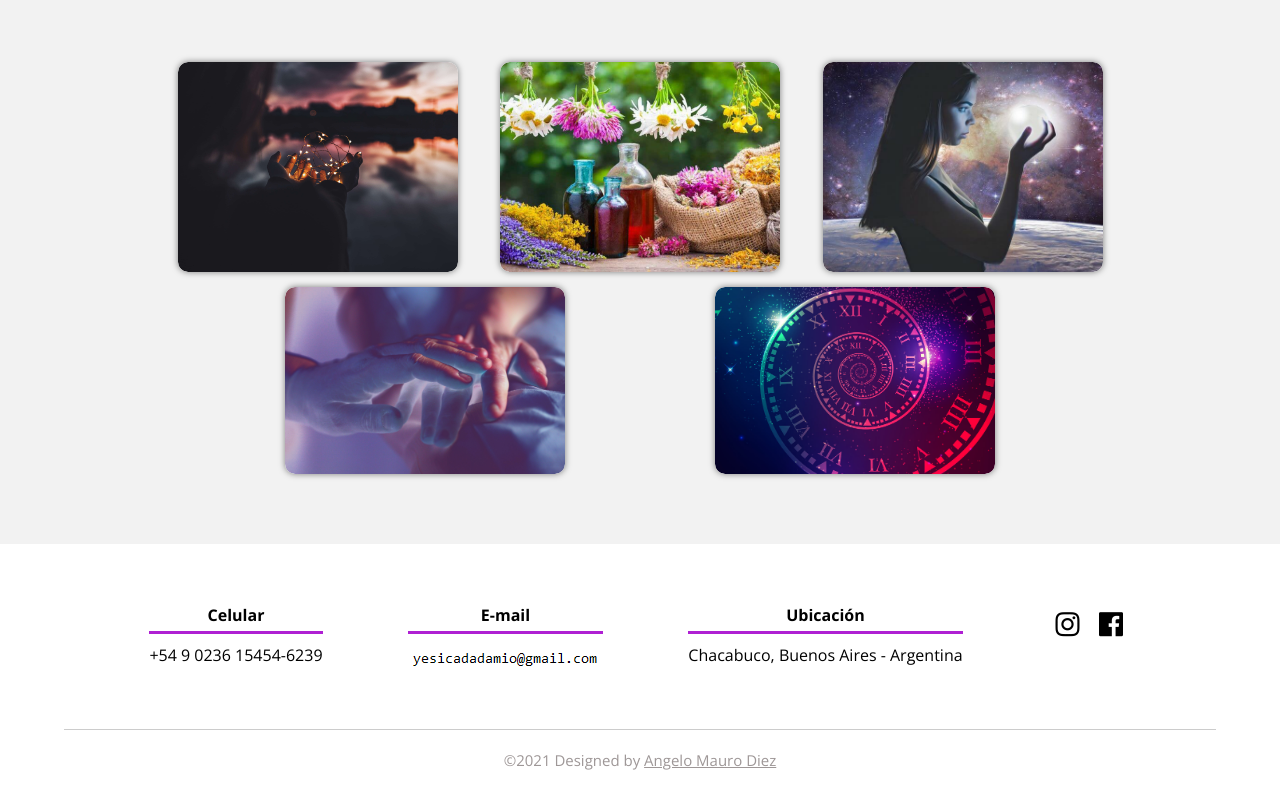
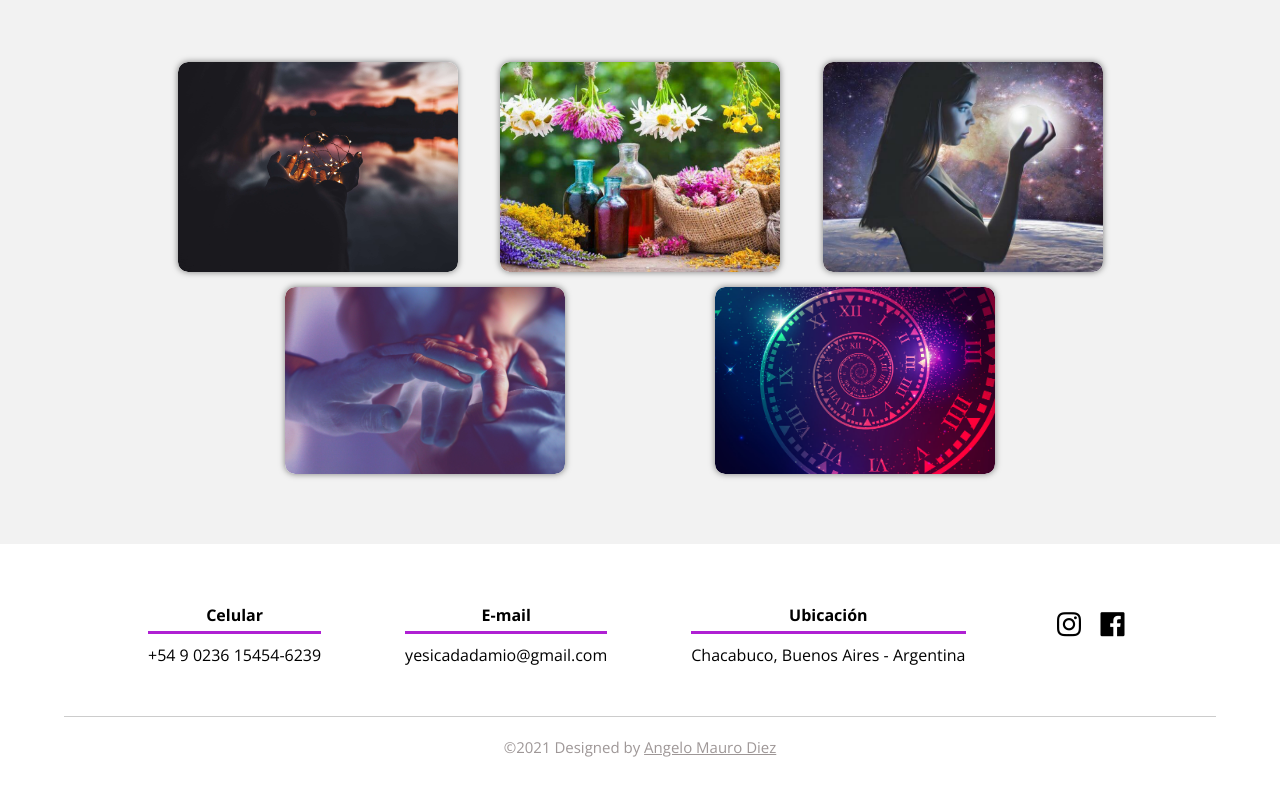
Before and after one commit to angelomauro10/Yesica-Dadamio, a plain HTML site: page mates.html in a window 1280 px wide. Shown: the part 1733-2533 px from the top of the page. Drawn offline with nearby package versions, Linux system fonts and the light colour scheme.

Commit message:
Update mates.html

```diff
--- a/mates.html
+++ b/mates.html
@@ -93,7 +93,7 @@
             </div>
             <div class="content-foo">
                 <h4>E-mail</h4>
-                <img src="img/email.png" alt="">
+                <p>yesicadadamio@gmail.com</p>
             </div>
             <div class="content-foo">
                 <h4>Ubicación</h4>
```
